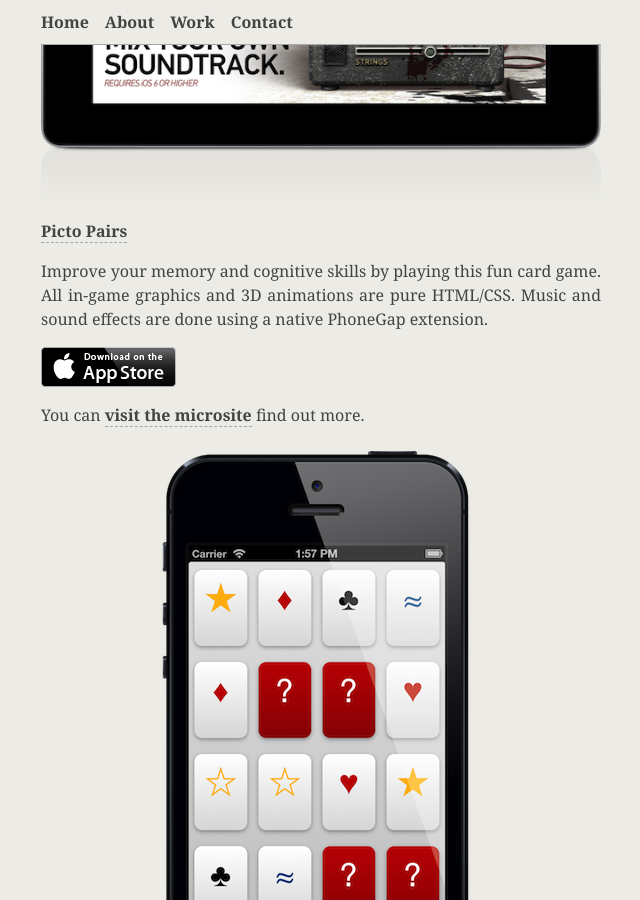
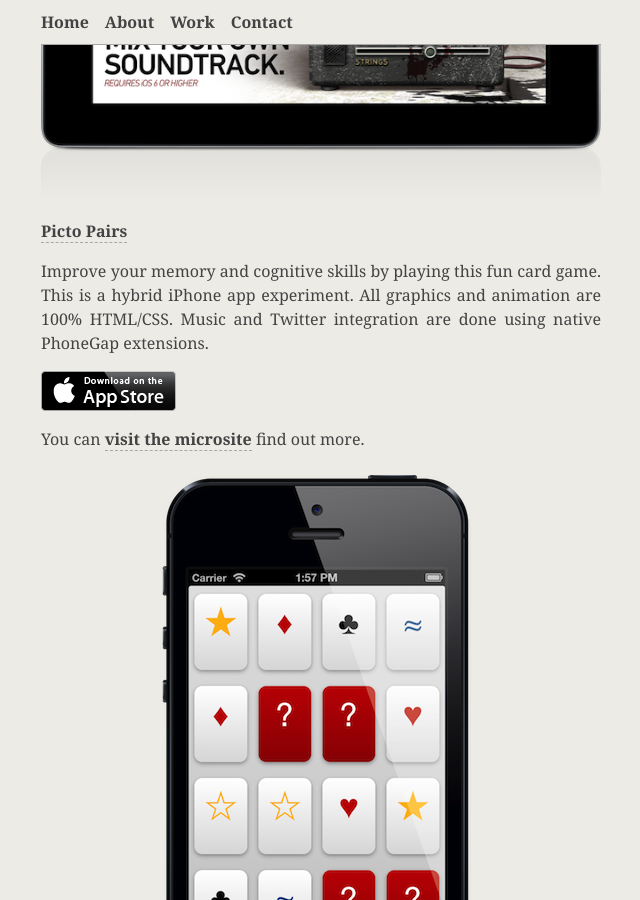
Before and after one commit to alexgibson/alxgbsn.co.uk, a Jekyll site: the page built from work/index.html, in a window 1280 px wide and 900 px high, scrolled down 809 px. Shown: the whole window, without its empty margins (319-959 px from the left). Built offline with Jekyll 4.4.1, drawn with Linux system fonts in a browser that asks for light colours; Markdown is read by kramdown in place of the engine named in the settings; comment, search, counter and statistics services are not loaded.

Commit message:
Update work page copy

```diff
--- a/work/index.html
+++ b/work/index.html
@@ -39,7 +39,7 @@ desc: Recent work by Alex Gibson, a freelance front end developer from Newcastle
 					<a href="http://alxgbsn.co.uk/pictopairs">Picto Pairs</a>
 				</p>
 				<p>
-					Improve your memory and cognitive skills by playing this fun card game. All in-game graphics and 3D animations are pure HTML/CSS. Music and sound effects are done using a native PhoneGap extension.
+					Improve your memory and cognitive skills by playing this fun card game. This is a hybrid iPhone app experiment. All graphics and animation are 100% HTML/CSS. Music and Twitter integration are done using native PhoneGap extensions.
 				</p>
 				<a class="image-link" href="http://appstore.com/pictopairs" onClick="_gaq.push(['_trackEvent', 'App Store', 'Link', 'Picto Pairs']);">
 					<div class="app-store-badge fadeIn"></div>
```
Also changed, not shown: 3 other files.
